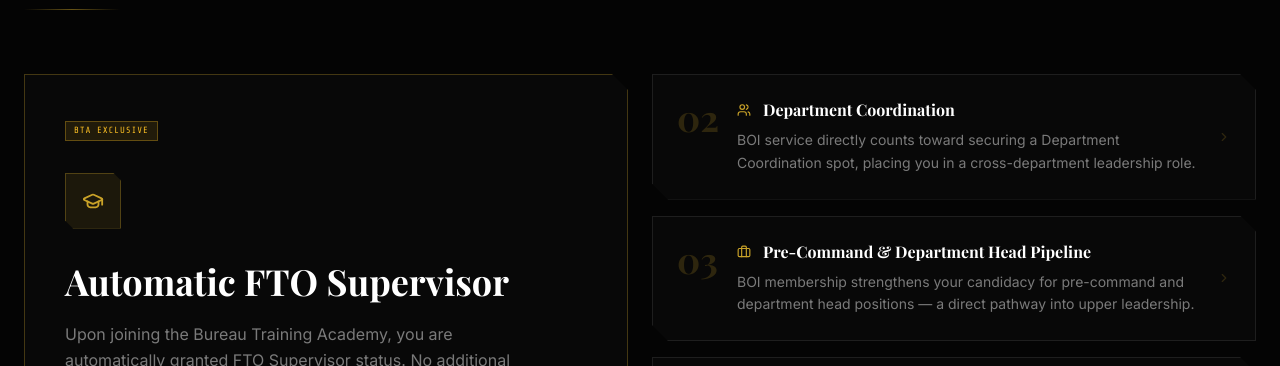
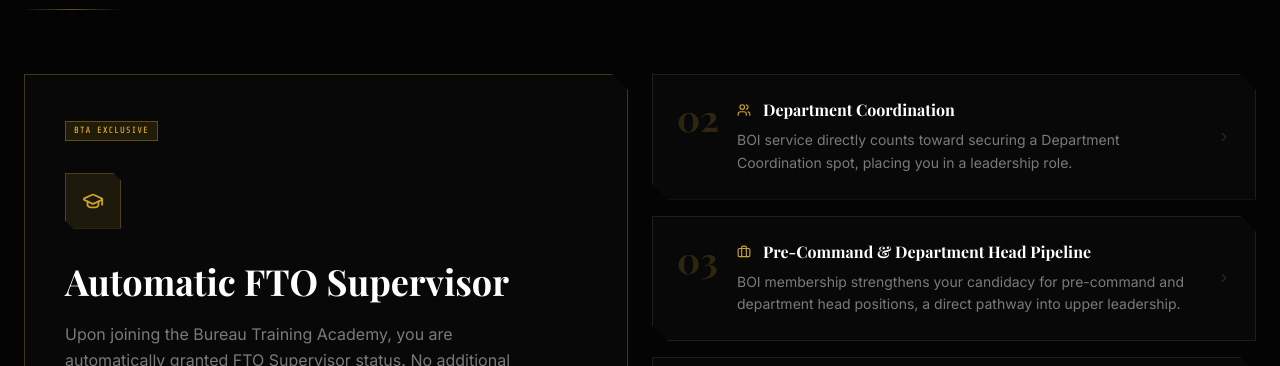
Before and after one commit to DignityDC/boiwebsite, a Next.js app: page / in a window 1280 px wide. Shown: the part 2883-3249 px from the top of the page. Built offline with nearby package versions, Linux system fonts and the light colour scheme.

Commit message:
Update Benefits.jsx

```diff
--- a/components/Benefits.jsx
+++ b/components/Benefits.jsx
@@ -17,7 +17,7 @@ const rest = [
     icon: Users,
     num: '02',
     title: 'Department Coordination',
-    body: 'BOI service directly counts toward securing a Department Coordination spot, placing you in a cross-department leadership role.',
+    body: 'BOI service directly counts toward securing a Department Coordination spot, placing you in a leadership role.',
     tag: 'Career Progression',
     tagColor: 'text-green-400 border-green-400/30 bg-green-400/10',
   },
@@ -25,7 +25,7 @@ const rest = [
     icon: Briefcase,
     num: '03',
     title: 'Pre-Command & Department Head Pipeline',
-    body: 'BOI membership strengthens your candidacy for pre-command and department head positions — a direct pathway into upper leadership.',
+    body: 'BOI membership strengthens your candidacy for pre-command and department head positions, a direct pathway into upper leadership.',
     tag: 'Leadership Track',
     tagColor: 'text-blue-400 border-blue-400/30 bg-blue-400/10',
   },
```
